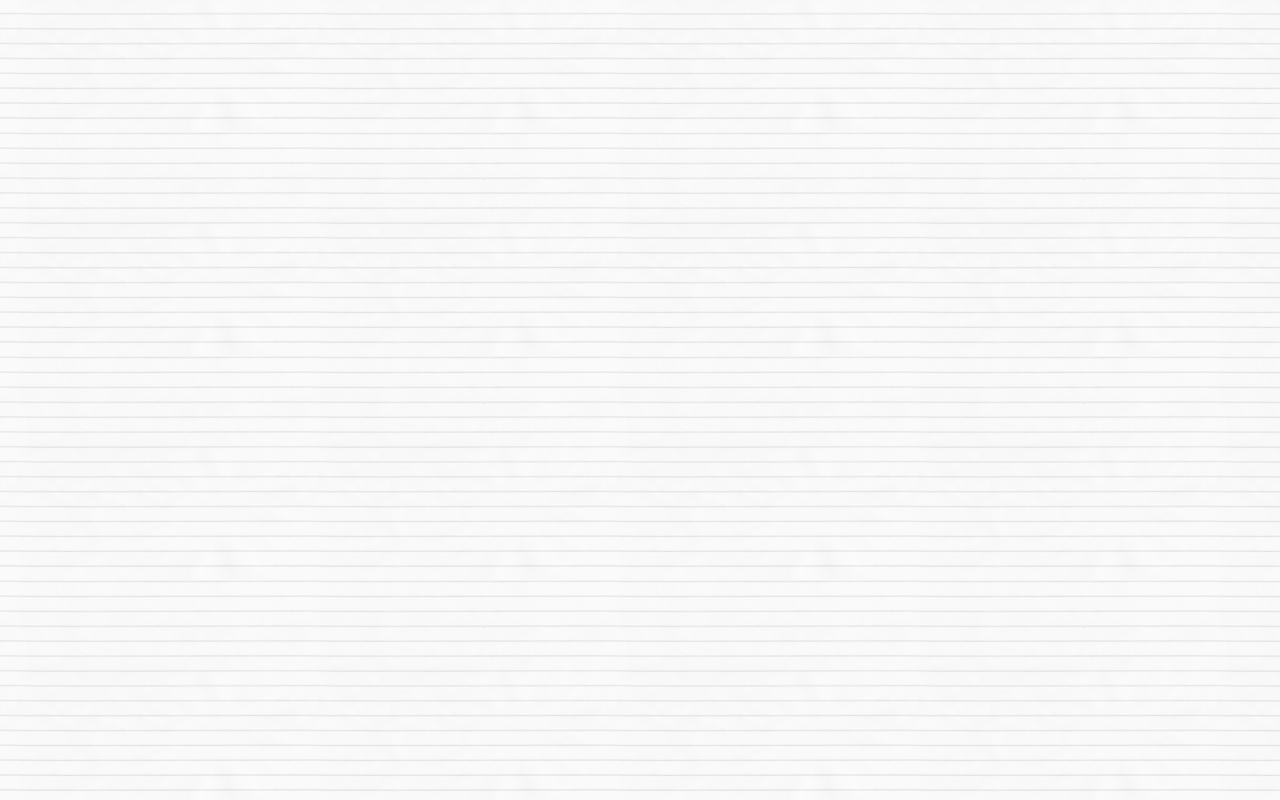
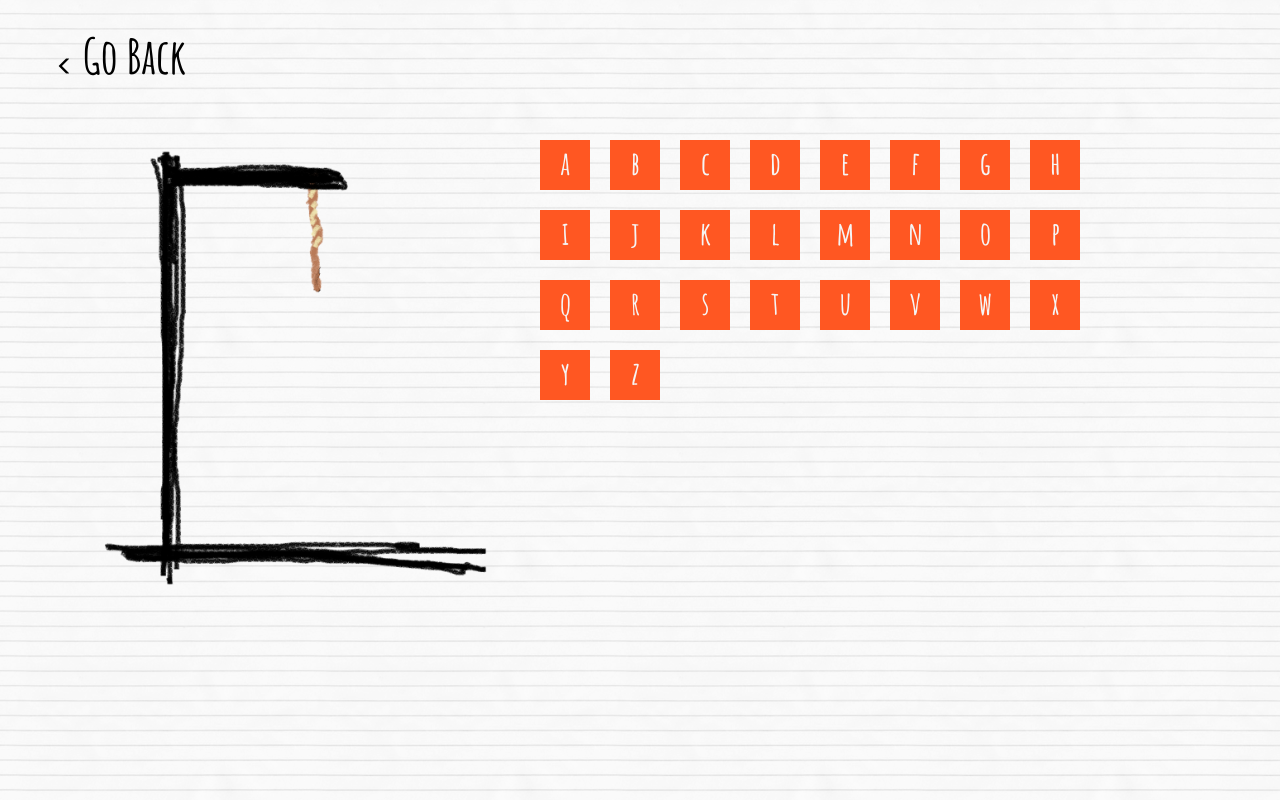
Before and after one commit to sharynneazhar/project_hangman, a plain HTML site: page game.html in a window 1280 px wide. Drawn offline with nearby package versions, Linux system fonts and the light colour scheme.

Commit message:
add the hangman and keyboard visuals plus external js file

```diff
--- /dev/null
+++ b/css/game-screen.css
@@ -0,0 +1,42 @@
+/* == PALETTE ===
+*   #FF5722
+*   #9E9E9E
+*   #607D8B
+*   #000000
+*   #F5F5F5
+* =============== */
+.hangman {
+    display: inline-block;
+    width: 35vw;
+    margin-top: 50px;
+}
+
+.hangman img {
+    height: 500px;
+    margin: 80px;
+}
+
+.game-area {
+    display: inline-block;
+    margin-left: 30px;
+    padding: 50px;
+}
+
+.keyboard {
+    width: 45vw;
+    margin: 15px auto;
+    padding: 0;
+}
+
+.keyboard li {
+    display: inline-block;
+    margin: 10px;
+    width: 50px;
+    height: 50px;
+    background-color: #FF5722;
+    color: #F5F5F5;
+    list-style: none;
+    text-align: center;
+    font-size: 32px;
+    font-weight: 900;
+}
--- a/css/hangman.css
+++ b/css/hangman.css
@@ -19,7 +19,9 @@ body {
 }
 
 .button-area {
-    margin: 30px auto;
+    width: 18vw;
+    display: inline-block;
+    margin: 30px 15px;
     background-color: #FF5722;
     text-align: center;
 }
@@ -33,3 +35,16 @@ body {
     color: #F5F5F5;
     font-size: 6vh;
 }
+
+.back-button {
+    background-color: transparent !important;
+    position: absolute;
+    left: 10px;
+    width: 15vw;
+    margin-top: 10px;
+}
+
+.back-button button {
+    color: #000000;
+    font-weight: 600;
+}
--- a/css/intro-screen.css
+++ b/css/intro-screen.css
@@ -32,7 +32,3 @@
 .title {
     font-size: 35vh;
 }
-
-.play-button-area {
-    width: 18vw;
-}
--- a/game.html
+++ b/game.html
@@ -7,20 +7,56 @@
     <!-- The above 3 meta tags *must* come first in the head; any other head content must come *after* these tags -->
     <title>Hangman</title>
 
+    <!-- favicon -->
+    <link rel="apple-touch-icon" sizes="57x57" href="icon/apple-icon-57x57.png">
+    <link rel="apple-touch-icon" sizes="60x60" href="icon/apple-icon-60x60.png">
+    <link rel="apple-touch-icon" sizes="72x72" href="icon/apple-icon-72x72.png">
+    <link rel="apple-touch-icon" sizes="76x76" href="icon/apple-icon-76x76.png">
+    <link rel="apple-touch-icon" sizes="114x114" href="icon/apple-icon-114x114.png">
+    <link rel="apple-touch-icon" sizes="120x120" href="icon/apple-icon-120x120.png">
+    <link rel="apple-touch-icon" sizes="144x144" href="icon/apple-icon-144x144.png">
+    <link rel="apple-touch-icon" sizes="152x152" href="icon/apple-icon-152x152.png">
+    <link rel="apple-touch-icon" sizes="180x180" href="icon/apple-icon-180x180.png">
+    <link rel="icon" type="image/png" sizes="192x192"  href="icon/android-icon-192x192.png">
+    <link rel="icon" type="image/png" sizes="32x32" href="icon/favicon-32x32.png">
+    <link rel="icon" type="image/png" sizes="96x96" href="icon/favicon-96x96.png">
+    <link rel="icon" type="image/png" sizes="16x16" href="icon/favicon-16x16.png">
+    <link rel="manifest" href="icon/manifest.json">
+    <meta name="msapplication-TileColor" content="#ffffff">
+    <meta name="msapplication-TileImage" content="icon/ms-icon-144x144.png">
+    <meta name="theme-color" content="#ffffff">
+
+    <!-- stylesheets -->
     <link href="css/bootstrap.min.css" rel="stylesheet">
     <link rel="stylesheet" href="css/hangman.css">
+    <link rel="stylesheet" href="css/game-screen.css">
 
     <!-- font style -->
     <link href='https://fonts.googleapis.com/css?family=Amatic+SC:400,700|Open+Sans:400,300' rel='stylesheet' type='text/css'>
 
-    <!-- jQuery (necessary for Bootstrap's JavaScript plugins) -->
-    <script src="https://ajax.googleapis.com/ajax/libs/jquery/1.11.3/jquery.min.js"></script>
+    <!-- JavaScript plugins -->
+    <script src="js/jquery-2.1.1.js" type="text/javascript"></script>
+    <script src="js/bootstrap.min.js" type="text/javascript"></script>
+    <script src="js/visuals.js" type="text/javascript"></script> <!-- sharynne's front end scripts -->
 
-    <!-- Include all compiled plugins (below), or include individual files as needed -->
-    <script src="js/jquery-2.1.1.js"></script>
-    <script src="js/bootstrap.min.js"></script>
 </head>
 <body>
+    <div class="button-area back-button">
+        <button class="back" type="button">
+            <span class="glyphicon glyphicon-menu-left" style="font-size: 18px"></span>
+            Go Back
+        </button>
+    </div>
+
+    <!-- holder for hangman -->
+    <div class="hangman"></div>
+    <div class="game-area">
+        <!-- TODO place the word to guess here -->
+        <div class="">
+
+        </div>
+        <div class="keyboard"></div>
+    </div>
 
 </body>
 </html>
--- /dev/null
+++ b/js/visuals.js
@@ -0,0 +1,28 @@
+$(function() {
+    // button event handling
+    $('.start').click(function() {
+        location.href = "game.html";
+    });
+
+    $('.back').click(function() {
+        location.href = "index.html";
+    });
+
+    // show hangman series
+    var source = 'img/hangman-0.png';
+    var image = $('<img />', { src: source });
+    $('.hangman').append(image);
+
+    // generate keyboard
+    var letters = ['a', 'b', 'c', 'd', 'e', 'f', 'g',
+                   'h', 'i', 'j', 'k', 'l', 'm', 'n',
+                   'o', 'p', 'q', 'r', 's', 't', 'u',
+                   'v', 'w', 'x', 'y', 'z'];
+
+    $('.keyboard').append('<ul class=\"keys\"></ul>');
+
+    for (var i = 0; i < letters.length; i++) {
+        var singleKey = $('<li></li>').text(letters[i]);
+        $('.keys').append(singleKey);
+    }
+});
```
Also changed, not shown: index.html (+9 -13 lines), img/hangman-0.png (added), img/hangman-1.png (added), img/hangman-2.png (added), img/hangman-3.png (added), img/hangman-4.png (added), img/hangman-5.png (added), img/hangman-6.png (added).
